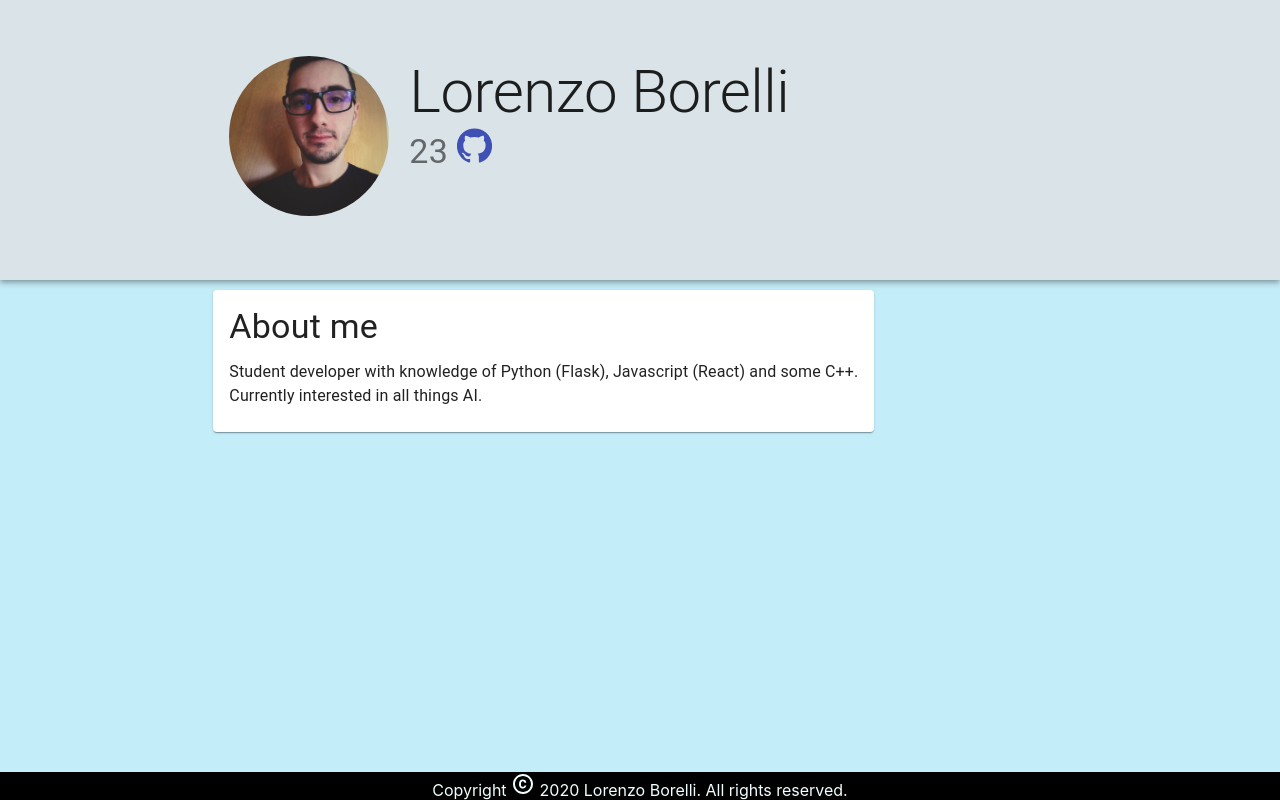
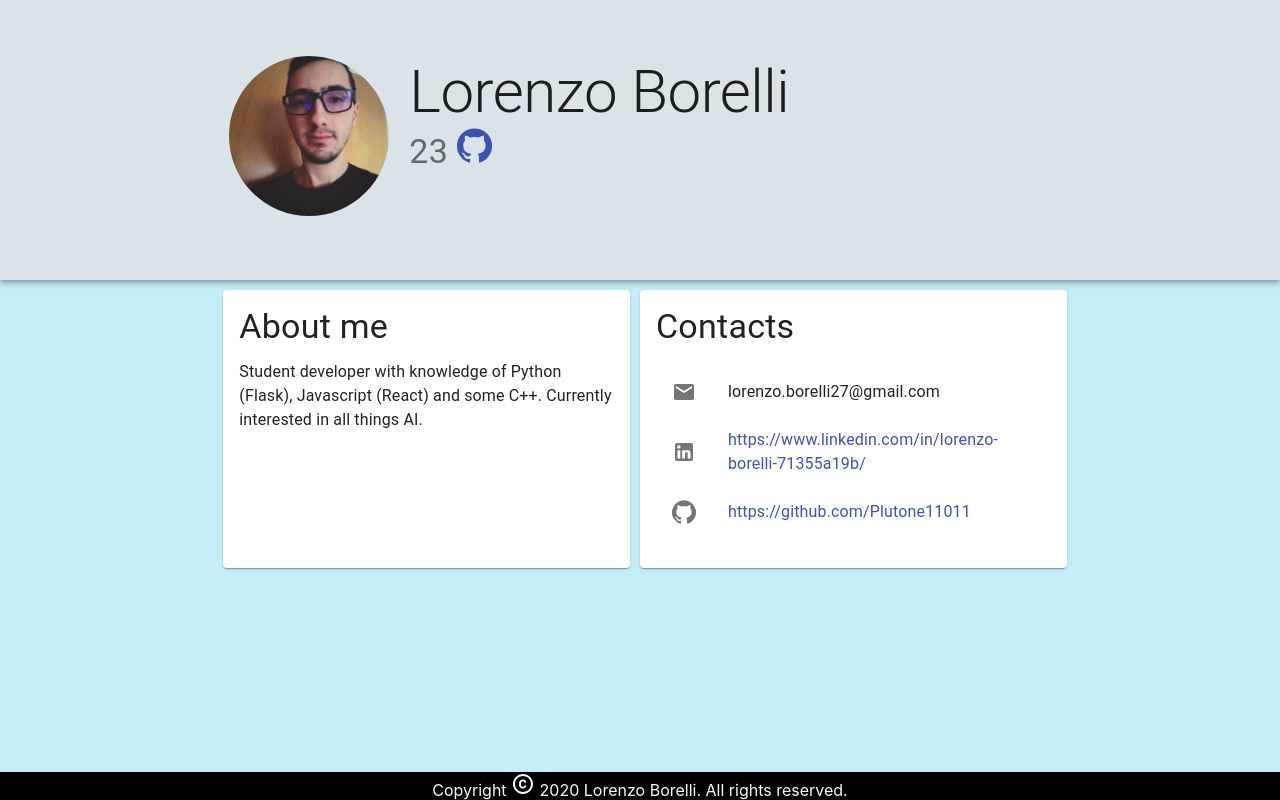
Before and after one commit to Plutone11011/react-page, a React (Create React App) app: page / in a window 1280 px wide. Built offline with nearby package versions, Linux system fonts and the light colour scheme.

Commit message:
contacts area

```diff
--- a/src/App.js
+++ b/src/App.js
@@ -3,7 +3,8 @@ import Grid from '@material-ui/core/Grid';
 import { makeStyles } from '@material-ui/core';
 
 import BioHeader from './header';
-import CardInfo from './info';
+import CardInfo from './cards/info';
+import CardContacts from './cards/contacts';
 import Footer from './footer';
 
 const useStyles = makeStyles((theme) => ({
@@ -27,8 +28,9 @@ function App() {
         </Grid>
         <Grid container>
           <Grid item sm={2} xs={0}/>
-          <Grid container item sm={8} xs={12}>
-            <CardInfo />
+          <Grid container sm={8} xs={12}>
+            <Grid container item sm={6}><CardInfo /></Grid>
+            <Grid container item sm={6}><CardContacts /></Grid>
           </Grid>
           <Grid item sm={2} xs={0}/>
         </Grid>
--- /dev/null
+++ b/src/cards/contacts.js
@@ -0,0 +1,56 @@
+import React from 'react';
+import Card from '@material-ui/core/Card';
+import CardContent from '@material-ui/core/CardContent';
+import Typography from '@material-ui/core/Typography';
+import { makeStyles } from '@material-ui/core/styles';
+import List from '@material-ui/core/List';
+import ListItem from '@material-ui/core/ListItem';
+import ListItemIcon from '@material-ui/core/ListItemIcon';
+import ListItemText from '@material-ui/core/ListItemText';
+import EmailIcon from '@material-ui/icons/Email';
+import LinkedInIcon from '@material-ui/icons/LinkedIn';
+import GitHubIcon from '@material-ui/icons/GitHub';
+import Link from '@material-ui/core/Link';
+
+const useStyles = makeStyles((theme) => ({
+    root: {
+      minWidth: 275,
+      marginTop: 10,
+      marginBottom: 10
+    }
+}));
+
+export default function CardContacts(){
+
+    const classes = useStyles();
+
+    return (
+        <Card className={classes.root}>
+            <CardContent>
+                <Typography color="textPrimary" variant='h4' gutterBottom>
+                Contacts
+                </Typography>
+                <List>
+                    <ListItem>
+                        <ListItemIcon>
+                            <EmailIcon/>
+                        </ListItemIcon>
+                        <ListItemText primary="lorenzo.borelli27@gmail.com"/>
+                    </ListItem>
+                    <ListItem>
+                        <ListItemIcon>
+                            <LinkedInIcon/>
+                        </ListItemIcon>
+                        <Link href="https://www.linkedin.com/in/lorenzo-borelli-71355a19b/" variant="body2"><ListItemText primary="https://www.linkedin.com/in/lorenzo-borelli-71355a19b/"/></Link>
+                    </ListItem>
+                    <ListItem>
+                        <ListItemIcon>
+                            <GitHubIcon/>
+                        </ListItemIcon>
+                        <Link href="https://github.com/Plutone11011" variant="body2"><ListItemText primary="https://github.com/Plutone11011"/></Link>
+                    </ListItem>
+                </List>
+            </CardContent>
+        </Card>
+    )
+}
--- a/src/info.js
+++ b/src/cards/info.js
@@ -3,16 +3,13 @@ import { makeStyles } from '@material-ui/core/styles';
 import Card from '@material-ui/core/Card';
 import CardContent from '@material-ui/core/CardContent';
 import Typography from '@material-ui/core/Typography';
-import CardActions from '@material-ui/core/CardActions';
-import Button from '@material-ui/core/Button';
 
-const useStyles = makeStyles({
+const useStyles = makeStyles((theme) => ({
     root: {
       minWidth: 275,
-      marginTop: 10,
-      marginBottom: 10
+      margin: 10
     }
-});
+}));
 
 export default function CardInfo(){
 
@@ -25,7 +22,7 @@ export default function CardInfo(){
                 About me
                 </Typography>
                 <Typography variant="body1" component="p">
-                Student developer with knowledge of Python (Flask), Javascript (React) and some C++. <br/>Currently interested in all things AI.
+                Student developer with knowledge of Python (Flask), Javascript (React) and some C++. Currently interested in all things AI.
                 </Typography>
             </CardContent>
         </Card>
```
